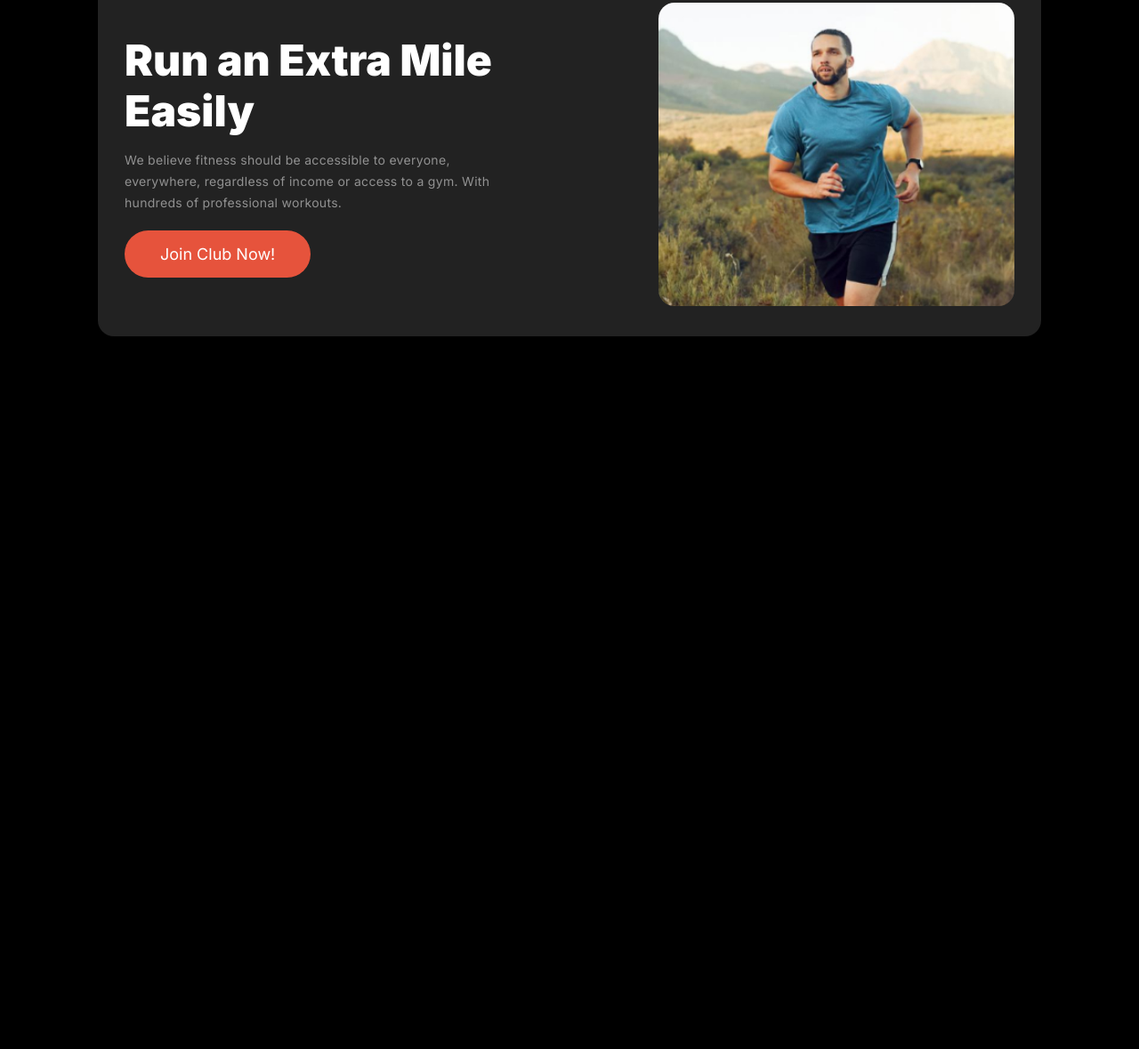
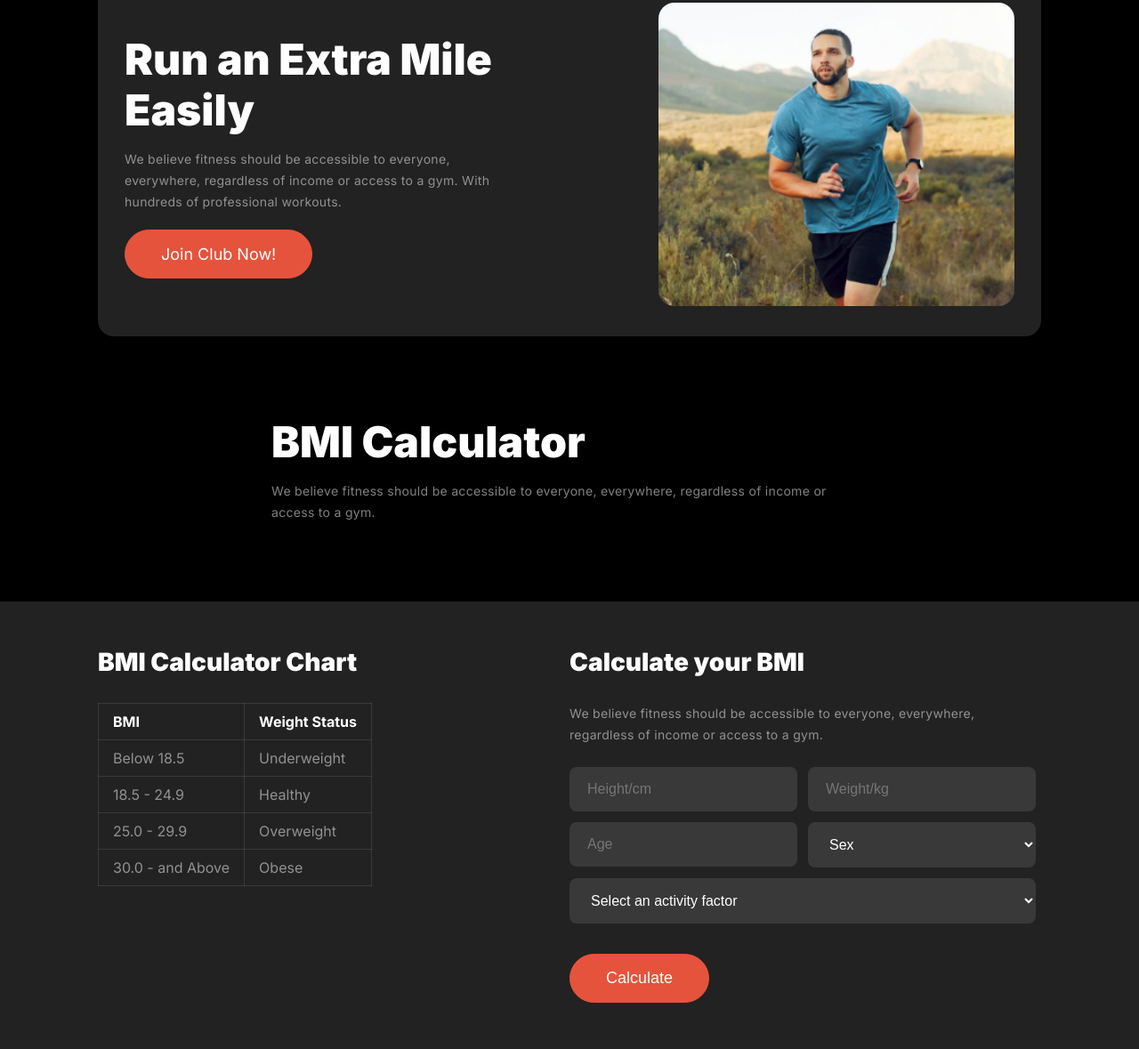
Before and after one commit to Roeich/Assignment-02, a plain HTML site: page index.html in a window 1280 px wide. Shown: the part 1532-2711 px from the top of the page at 89% size. Before the commit the page ends 1910 px from the top, so only its background shows below. Drawn offline with Linux system fonts and the light colour scheme.

Commit message:
added bmi section

```diff
--- a/css/style.css
+++ b/css/style.css
@@ -115,6 +115,7 @@ p{
 }
 .btn-primary{
     background: rgb(230, 83, 60);
+    border: 1px solid rgb(230, 83, 60);
 }
 .btn-outline-light{
     border: 1px solid rgb(255, 255, 255);
@@ -217,3 +218,78 @@ p{
     border-radius: 18px;
     width: 100%;
 }
+
+.bmi-top{
+    padding: 90px 0px 70px;
+}
+.bmi-top-content{
+    max-width: 670px;
+    margin: auto;
+}
+.bmi-top-title{
+    font-size: 48px;
+    font-weight: 900;
+    line-height: 120%;
+}
+.bmi-top-description{}
+.mbi-bottom{
+    padding: 52px 0px;
+    background: #222222;
+}
+.bmi-bottom-content{
+    display: flex;
+    justify-content: space-between;
+}
+.bmi-bottom-title{
+    color: rgb(255, 255, 255);
+    font-size: 28px;
+    font-weight: 900;
+    line-height: 120%;
+    margin-bottom: 1em;
+}
+.bmi-bottom-left{
+    width: 50%;
+}
+.bmi-table,
+.bmi-table tr,
+.bmi-table th,
+.bmi-table td{
+    border: 1px solid rgba(255, 255, 255, 0.1);
+    border-collapse: collapse;
+}
+.bmi-table th,
+.bmi-table td{
+    padding: 10px 16px;
+    text-align: left;
+}
+.bmi-table td{
+    color: rgba(255, 255, 255, 0.5);
+}
+.bmi-bottom-right{
+    width: 50%;
+}
+.form-row{
+    display: flex;
+    flex-wrap: wrap;
+    margin-left: -6px;
+    margin-bottom: 28px;
+}
+.col-50,
+.col-100{
+    padding: 6px;
+}
+.col-50{
+    width: 50%;
+}
+.col-100{
+    width: 100%;
+}
+input,select{
+    font-size: 16px;
+    color: #ffffff;
+    padding: 16px 40px 16px 20px;
+    width: 100%;
+    border-radius: 8px;
+    background: rgba(255, 255, 255, 0.1);
+    border: none;
+}
--- a/index.html
+++ b/index.html
@@ -116,6 +116,87 @@
                 </div>
             </div>
         </section>
+
+        <!-- BMI Calculator section -->
+        <section class="bmi-section">
+            <div class="bmi-top">
+                <div class="container">
+                    <div class="bmi-top-content">
+                        <h2 class="bmi-top-title">BMI Calculator</h2>
+                        <p class="bmi-top-description">We believe fitness should be accessible to everyone, everywhere, regardless of income or access to a gym.</p>
+                    </div>
+                </div>
+            </div>
+            <div class="mbi-bottom">
+                <div class="container">
+                    <div class="bmi-bottom-content">
+                        <div class="bmi-bottom-left">
+                            <h3 class="bmi-bottom-title">BMI Calculator Chart</h3>
+                            <table class="bmi-table">
+                                <thead>
+                                    <tr>
+                                        <th>BMI</th>
+                                        <th>Weight Status</th>
+                                    </tr>
+                                </thead>
+                                <tbody>
+                                    <tr>
+                                        <td>Below 18.5</td>
+                                        <td>Underweight</td>
+                                    </tr>
+                                    <tr>
+                                        <td>18.5 - 24.9</td>
+                                        <td>Healthy</td>
+                                    </tr>
+                                    <tr>
+                                        <td>25.0 - 29.9</td>
+                                        <td>Overweight</td>
+                                    </tr>
+                                    <tr>
+                                        <td>30.0 - and Above</td>
+                                        <td>Obese</td>
+                                    </tr>
+                                </tbody>
+                            </table>
+                        </div>
+                        <div class="bmi-bottom-right">
+                            <h3 class="bmi-bottom-title">Calculate your BMI</h3>
+                            <p>We believe fitness should be accessible to everyone, everywhere, regardless of income or access to a gym. </p>
+                            <form action="#">
+                                <div class="form-row">
+                                    <div class="col-50">
+                                        <input type="text" placeholder="Height/cm">
+                                    </div>
+                                    <div class="col-50">
+                                        <input type="text" placeholder="Weight/kg">
+                                    </div>
+                                    <div class="col-50">
+                                        <input type="text" placeholder="Age">
+                                    </div>
+                                    <div class="col-50">
+                                        <select>
+                                            <option selected disabled>Sex</option>
+                                            <option value="">Male</option>
+                                            <option value="">Female</option>
+                                        </select>
+                                    </div>
+                                    <div class="col-100">
+                                        <select>
+                                            <option selected disabled>Select an activity factor</option>
+                                            <option value="">option 1</option>
+                                            <option value="">option 2</option>
+                                        </select>
+                                    </div>
+                                </div>
+                                <div>
+                                    <button class="btn btn-primary">Calculate</button>
+                                </div>
+                            </form>
+                        </div>
+                    </div>
+                </div>
+            </div>
+        </section>
     </main>
 </body>
 </html>
```
